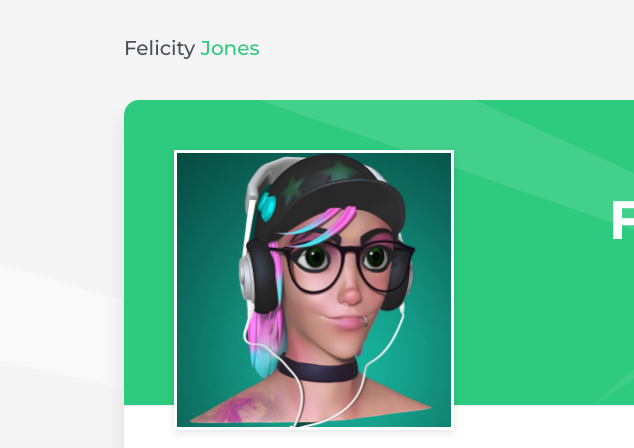
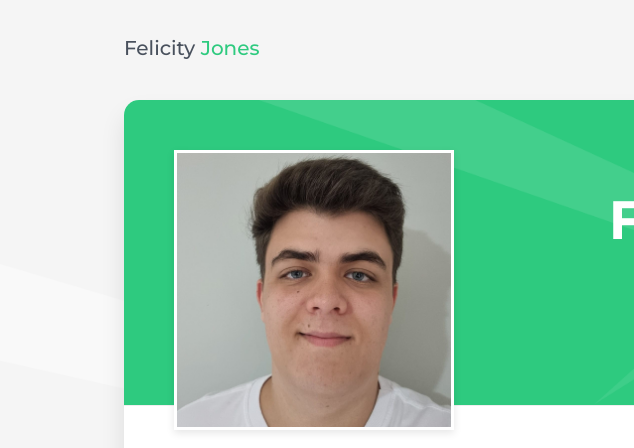
Before and after one commit to katiri/katiri.github.io, a plain HTML site: page index.html in a window 1280 px wide. Shown: the top 448 px of the page, 0-634 px from the left. Drawn offline with Linux system fonts and the light colour scheme; a web font is replaced by a local one.

Commit message:
Troca da foto de perfil do currículo

```diff
--- a/index.html
+++ b/index.html
@@ -88,7 +88,7 @@
                   <div class="row">
                     <div class="col-sm-4 col-md-4 col-lg-4">
                       <div class="photo">
-                        <img src="images/felicity.jpeg" alt="Felicity Jones">
+                        <img src="images/joaopedroramos.jpg" alt="João Pedro Pazos Ramos">
                       </div>
                     </div>
 
```
Also changed, not shown: images/felicity.jpeg (deleted), images/joaopedroramos.jpg (added).
